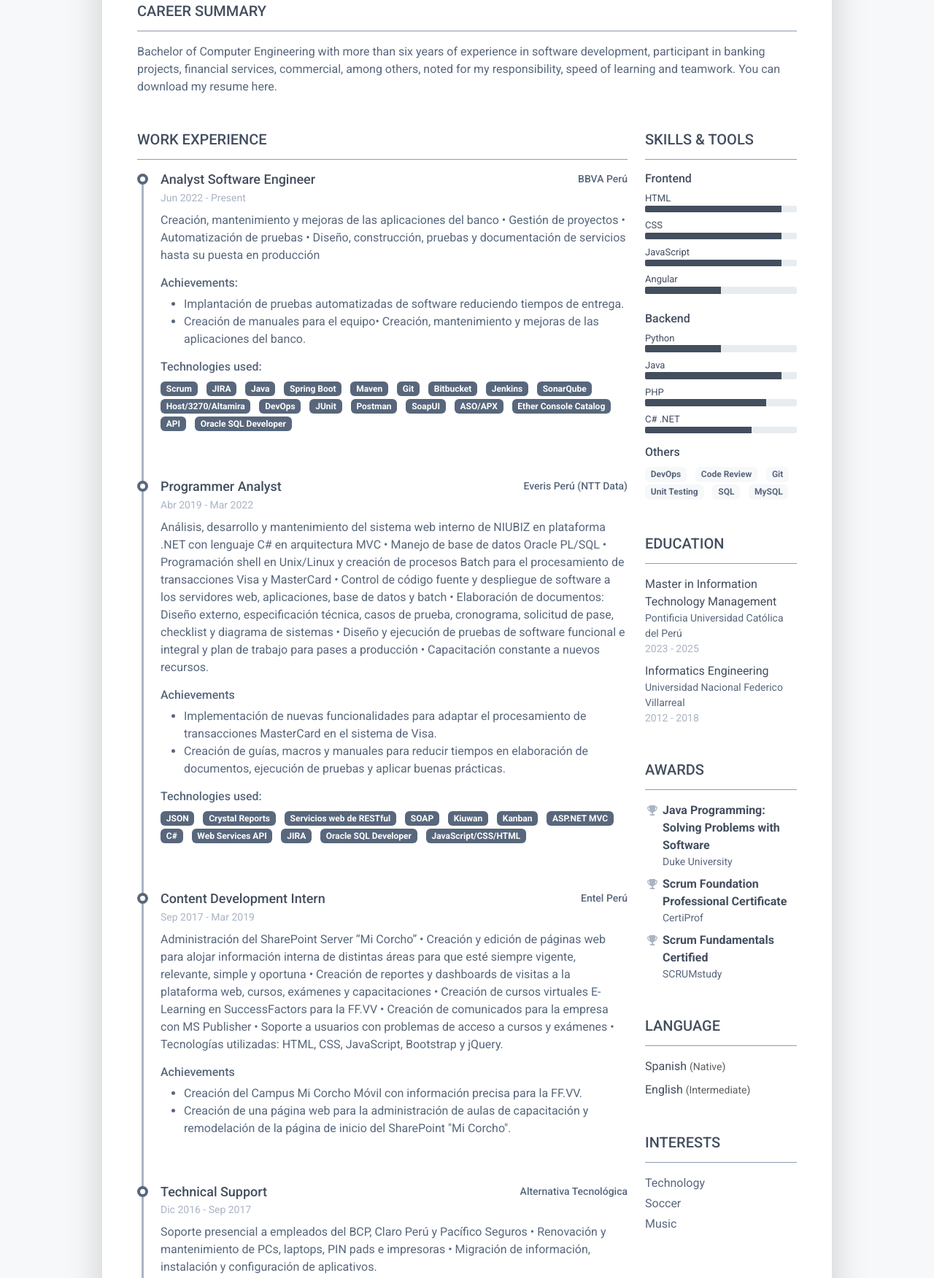
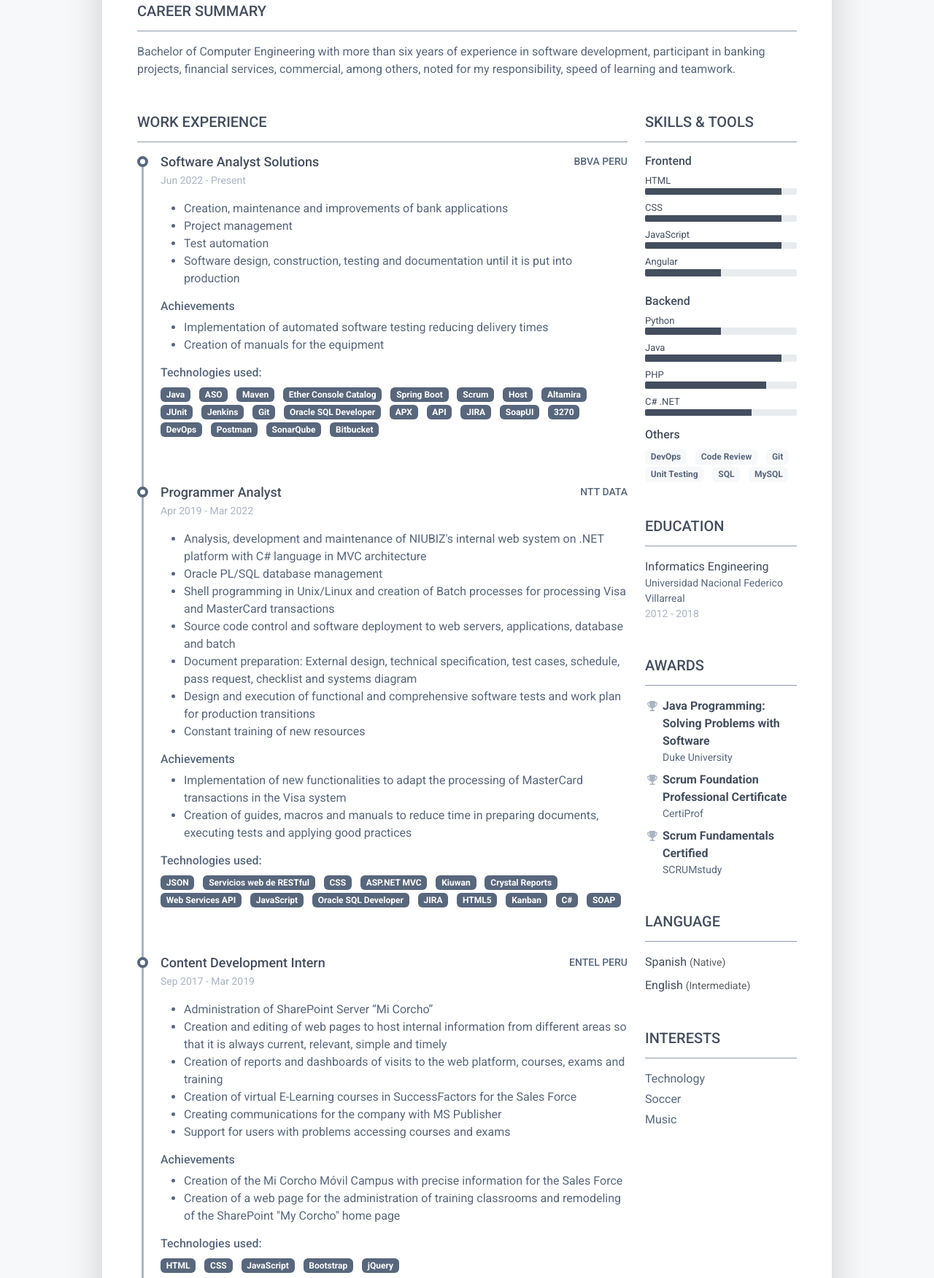
Before and after one commit to gustavoalcantarag/gustavoalcantara.github.io, a plain HTML site: page index.html in a window 1280 px wide. Shown: the part 295-2047 px from the top of the page at 73% size. Drawn offline with nearby package versions, Linux system fonts and the light colour scheme.

Commit message:
Update index.html

```diff
--- a/index.html
+++ b/index.html
@@ -42,7 +42,7 @@
 				    <div class="col">
 					    <div class="row p-4 justify-content-center justify-content-md-between">
 						    <div class="primary-info col-auto">
-							    <h1 class="name mt-0 mb-1 text-white text-uppercase text-uppercase">Gustavo Alcantara</h1>
+							    <h1 class="name mt-0 mb-1 text-white text-uppercase text-uppercase">Gustavo Alcantara G.</h1>
 							    <div class="title mb-3">Full Stack Developer</div>
 							    <ul class="list-unstyled">
 								    <li class="mb-2"><a class="text-link" href="mailto:tavo.alcantara@gmail.com"><i class="far fa-envelope fa-fw me-2" data-fa-transform="grow-3"></i>tavo.alcantara@gmail.com</a></li>
@@ -53,8 +53,8 @@
 							    <ul class="resume-social list-unstyled">
 					                <li class="mb-3"><a class="text-link" href="https://www.linkedin.com/in/gustavoalcantarag/" target="_blank"><span class="fa-container text-center me-2"><i class="fab fa-linkedin-in fa-fw"></i></span>/gustavoalcantarag</a></li>
 					                <li class="mb-3"><a class="text-link" href="https://github.com/gustavoalcantarag" target="_blank"><span class="fa-container text-center me-2"><i class="fab fa-github fa-fw"></i></span>/gustavoalcantarag</a></li>
-					                <li class="mb-3"><a class="text-link" href="https://drive.google.com/drive/folders/1IjV5GD0wQQuCf3KkVL7fktxoSZ6ECWCN" target="_blank"><span class="fa-container text-center me-2"><i class="fa-solid fa-briefcase"></i></span>Portafolio</a></li>
 					                <li class="mb-3"><a class="text-link" href="https://wa.link/yv6kht" target="_blank"><span class="fa-container text-center me-2"><i class="fab fa-whatsapp fa-fw"></i></span>Whatsapp</a></li>
+									<li class="mb-3"><a class="text-link" href="https://drive.google.com/drive/folders/1IjV5GD0wQQuCf3KkVL7fktxoSZ6ECWCN?usp=sharing" target="_blank"><span class="fa-container text-center me-2"><i class="fa-solid fa-briefcase fa-fw"></i></span>Documents</a></li>
 							    </ul>
 						    </div><!--//secondary-info-->
 					    </div><!--//row-->
@@ -66,7 +66,7 @@
 			    <section class="resume-section summary-section mb-5">
 				    <h2 class="resume-section-title text-uppercase font-weight-bold pb-3 mb-3">Career Summary</h2>
 				    <div class="resume-section-content">
-					    <p class="mb-0">Bachelor of Computer Engineering with more than six years of experience in software development, participant in banking projects, financial services, commercial, among others, noted for my responsibility, speed of learning and teamwork. <a class="text-reset text-link" href="https://drive.google.com/file/d/1oKyTlRlhZaCt-Qk2d0CyXM5U2KD-IG8o" target="_blank">You can download my resume here</a>.</p>
+					    <p class="mb-0">Bachelor of Computer Engineering with more than six years of experience in software development, participant in banking projects, financial services, commercial, among others, noted for my responsibility, speed of learning and teamwork.</p>
 				    </div>
 			    </section><!--//summary-section-->
 			    <div class="row">
@@ -75,43 +75,53 @@
 						    <h2 class="resume-section-title text-uppercase font-weight-bold pb-3 mb-3">Work Experience</h2>
 						    <div class="resume-section-content">
 							    <div class="resume-timeline position-relative">
-								    <article class="resume-timeline-item position-relative pb-5">
+
+									<article class="resume-timeline-item position-relative pb-5">
 
 									    <div class="resume-timeline-item-header mb-2">
 										    <div class="d-flex flex-column flex-md-row">
-										        <h3 class="resume-position-title font-weight-bold mb-1">Analyst Software Engineer</h3>
-										        <div class="resume-company-name ms-auto">BBVA Perú</div>
+										        <h3 class="resume-position-title font-weight-bold mb-1">Software Analyst Solutions</h3>
+										        <div class="resume-company-name ms-auto">BBVA PERU</div>
 										    </div><!--//row-->
 										    <div class="resume-position-time">Jun 2022 - Present</div>
 									    </div><!--//resume-timeline-item-header-->
 									    <div class="resume-timeline-item-desc">
-										    <p>Creación, mantenimiento y mejoras de las aplicaciones del banco • Gestión de proyectos • Automatización de pruebas • Diseño, construcción, pruebas y documentación de servicios hasta su puesta en producción</p>
-										    <h4 class="resume-timeline-item-desc-heading font-weight-bold">Achievements:</h4>
-										    <!-- <p>Praesentium voluptatum deleniti atque corrupti quos dolores et quas molestias excepturi sint occaecati cupiditate non provident.</p> -->
+										    <p>
+												<ul>
+													<li>Creation, maintenance and improvements of bank applications</li>
+													<li>Project management</li>
+													<li>Test automation</li>
+													<li>Software design, construction, testing and documentation until it is put into production</li>
+												</ul>
+											</p>
+										    <h4 class="resume-timeline-item-desc-heading font-weight-bold">Achievements</h4>
 										    <ul>
-											    <li>Implantación de pruebas automatizadas de software reduciendo tiempos de entrega.</li>
-											    <li>Creación de manuales para el equipo• Creación, mantenimiento y mejoras de las aplicaciones del banco.</li>
+											    <li>Implementation of automated software testing reducing delivery times</li>
+											    <li>Creation of manuals for the equipment</li>
 										    </ul>
 										    <h4 class="resume-timeline-item-desc-heading font-weight-bold">Technologies used:</h4>
 										    <ul class="list-inline">
+											    <li class="list-inline-item"><span class="badge bg-secondary badge-pill">Java</span></li>
+											    <li class="list-inline-item"><span class="badge bg-secondary badge-pill">ASO</span></li>
+											    <li class="list-inline-item"><span class="badge bg-secondary badge-pill">Maven</span></li>
+											    <li class="list-inline-item"><span class="badge bg-secondary badge-pill">Ether Console Catalog</span></li>
+											    <li class="list-inline-item"><span class="badge bg-secondary badge-pill">Spring Boot</span></li>
 											    <li class="list-inline-item"><span class="badge bg-secondary badge-pill">Scrum</span></li>
-											    <li class="list-inline-item"><span class="badge bg-secondary badge-pill">JIRA</span></li>
-											    <li class="list-inline-item"><span class="badge bg-secondary badge-pill">Java</span></li>
-											    <li class="list-inline-item"><span class="badge bg-secondary badge-pill">Spring Boot</span></li>
-											    <li class="list-inline-item"><span class="badge bg-secondary badge-pill">Maven</span></li>
-											    <li class="list-inline-item"><span class="badge bg-secondary badge-pill">Git</span></li>
+												<li class="list-inline-item"><span class="badge bg-secondary badge-pill">Host</span></li>
+												<li class="list-inline-item"><span class="badge bg-secondary badge-pill">Altamira</span></li>
+												<li class="list-inline-item"><span class="badge bg-secondary badge-pill">JUnit</span></li>
+												<li class="list-inline-item"><span class="badge bg-secondary badge-pill">Jenkins</span></li>
+												<li class="list-inline-item"><span class="badge bg-secondary badge-pill">Git</span></li>
+												<li class="list-inline-item"><span class="badge bg-secondary badge-pill">Oracle SQL Developer</span></li>
+												<li class="list-inline-item"><span class="badge bg-secondary badge-pill">APX</span></li>
+												<li class="list-inline-item"><span class="badge bg-secondary badge-pill">API</span></li>
+												<li class="list-inline-item"><span class="badge bg-secondary badge-pill">JIRA</span></li>
+												<li class="list-inline-item"><span class="badge bg-secondary badge-pill">SoapUI</span></li>
+												<li class="list-inline-item"><span class="badge bg-secondary badge-pill">3270</span></li>
+												<li class="list-inline-item"><span class="badge bg-secondary badge-pill">DevOps</span></li>
+												<li class="list-inline-item"><span class="badge bg-secondary badge-pill">Postman</span></li>
+												<li class="list-inline-item"><span class="badge bg-secondary badge-pill">SonarQube</span></li>
 												<li class="list-inline-item"><span class="badge bg-secondary badge-pill">Bitbucket</span></li>
-												<li class="list-inline-item"><span class="badge bg-secondary badge-pill">Jenkins</span></li>
-												<li class="list-inline-item"><span class="badge bg-secondary badge-pill">SonarQube</span></li>
-												<li class="list-inline-item"><span class="badge bg-secondary badge-pill">Host/3270/Altamira</span></li>
-												<li class="list-inline-item"><span class="badge bg-secondary badge-pill">DevOps</span></li>
-												<li class="list-inline-item"><span class="badge bg-secondary badge-pill">JUnit</span></li>
-												<li class="list-inline-item"><span class="badge bg-secondary badge-pill">Postman</span></li>
-												<li class="list-inline-item"><span class="badge bg-secondary badge-pill">SoapUI</span></li>
-												<li class="list-inline-item"><span class="badge bg-secondary badge-pill">ASO/APX</span></li>
-												<li class="list-inline-item"><span class="badge bg-secondary badge-pill">Ether Console Catalog</span></li>
-												<li class="list-inline-item"><span class="badge bg-secondary badge-pill">API</span></li>
-												<li class="list-inline-item"><span class="badge bg-secondary badge-pill">Oracle SQL Developer</span></li>
 										    </ul>
 									    </div><!--//resume-timeline-item-desc-->
 
@@ -122,32 +132,43 @@
 									    <div class="resume-timeline-item-header mb-2">
 										    <div class="d-flex flex-column flex-md-row">
 										        <h3 class="resume-position-title font-weight-bold mb-1">Programmer Analyst</h3>
-										        <div class="resume-company-name ms-auto">Everis Perú (NTT Data)</div>
+										        <div class="resume-company-name ms-auto">NTT DATA</div>
 										    </div><!--//row-->
-										    <div class="resume-position-time">Abr 2019 - Mar 2022</div>
+										    <div class="resume-position-time">Apr 2019 - Mar 2022</div>
 									    </div><!--//resume-timeline-item-header-->
 									    <div class="resume-timeline-item-desc">
-										    <p>Análisis, desarrollo y mantenimiento del sistema web interno de NIUBIZ en plataforma .NET con lenguaje C# en arquitectura MVC • Manejo de base de datos Oracle PL/SQL • Programación shell en Unix/Linux y creación de procesos Batch para el procesamiento de transacciones Visa y MasterCard • Control de código fuente y despliegue de software a los servidores web, aplicaciones, base de datos y batch • Elaboración de documentos: Diseño externo, especificación técnica, casos de prueba, cronograma, solicitud de pase, checklist y diagrama de sistemas • Diseño y ejecución de pruebas de software funcional e integral y plan de trabajo para pases a producción • Capacitación constante a nuevos recursos.</p>
+										    <p>
+												<ul>
+													<li>Analysis, development and maintenance of NIUBIZ's internal web system on .NET platform with C# language in MVC architecture</li>
+													<li>Oracle PL/SQL database management</li>
+													<li>Shell programming in Unix/Linux and creation of Batch processes for processing Visa and MasterCard transactions</li>
+													<li>Source code control and software deployment to web servers, applications, database and batch</li>
+													<li>Document preparation: External design, technical specification, test cases, schedule, pass request, checklist and systems diagram</li>
+													<li>Design and execution of functional and comprehensive software tests and work plan for production transitions</li>
+													<li>Constant training of new resources</li>
+												</ul>
+											</p>
 										    <h4 class="resume-timeline-item-desc-heading font-weight-bold">Achievements</h4>
 										    <ul>
-											    <li>Implementación de nuevas funcionalidades para adaptar el procesamiento de transacciones MasterCard en el sistema de Visa.</li>
-											    <li>Creación de guías, macros y manuales para reducir tiempos en elaboración de documentos, ejecución de pruebas y aplicar buenas prácticas.</li>
+											    <li>Implementation of new functionalities to adapt the processing of MasterCard transactions in the Visa system</li>
+											    <li>Creation of guides, macros and manuals to reduce time in preparing documents, executing tests and applying good practices</li>
 										    </ul>
 										    <h4 class="resume-timeline-item-desc-heading font-weight-bold">Technologies used:</h4>
 										    <ul class="list-inline">
 											    <li class="list-inline-item"><span class="badge bg-secondary badge-pill">JSON</span></li>
+											    <li class="list-inline-item"><span class="badge bg-secondary badge-pill">Servicios web de RESTful</span></li>
+											    <li class="list-inline-item"><span class="badge bg-secondary badge-pill">CSS</span></li>
+											    <li class="list-inline-item"><span class="badge bg-secondary badge-pill">ASP.NET MVC</span></li>
+											    <li class="list-inline-item"><span class="badge bg-secondary badge-pill">Kiuwan</span></li>
 											    <li class="list-inline-item"><span class="badge bg-secondary badge-pill">Crystal Reports</span></li>
-											    <li class="list-inline-item"><span class="badge bg-secondary badge-pill">Servicios web de RESTful</span></li>
-											    <li class="list-inline-item"><span class="badge bg-secondary badge-pill">SOAP</span></li>
-											    <li class="list-inline-item"><span class="badge bg-secondary badge-pill">Kiuwan</span></li>
-											    <li class="list-inline-item"><span class="badge bg-secondary badge-pill">Kanban</span></li>
-												<li class="list-inline-item"><span class="badge bg-secondary badge-pill">ASP.NET MVC</span></li>
+												<li class="list-inline-item"><span class="badge bg-secondary badge-pill">Web Services API</span></li>
+												<li class="list-inline-item"><span class="badge bg-secondary badge-pill">JavaScript</span></li>
+												<li class="list-inline-item"><span class="badge bg-secondary badge-pill">Oracle SQL Developer</span></li>
+												<li class="list-inline-item"><span class="badge bg-secondary badge-pill">JIRA</span></li>
+												<li class="list-inline-item"><span class="badge bg-secondary badge-pill">HTML5</span></li>
+												<li class="list-inline-item"><span class="badge bg-secondary badge-pill">Kanban</span></li>
 												<li class="list-inline-item"><span class="badge bg-secondary badge-pill">C#</span></li>
-												<li class="list-inline-item"><span class="badge bg-secondary badge-pill">Web Services API</span></li>
-												<li class="list-inline-item"><span class="badge bg-secondary badge-pill">JIRA</span></li>
-												<li class="list-inline-item"><span class="badge bg-secondary badge-pill">Oracle SQL Developer</span></li>
-												<li class="list-inline-item"><span class="badge bg-secondary badge-pill">JavaScript/CSS/HTML</span></li>
-
+												<li class="list-inline-item"><span class="badge bg-secondary badge-pill">SOAP</span></li>
 										    </ul>
 									    </div><!--//resume-timeline-item-desc-->
 
@@ -158,25 +179,34 @@
 									    <div class="resume-timeline-item-header mb-2">
 										    <div class="d-flex flex-column flex-md-row">
 										        <h3 class="resume-position-title font-weight-bold mb-1">Content Development Intern</h3>
-										        <div class="resume-company-name ms-auto">Entel Perú</div>
+										        <div class="resume-company-name ms-auto">ENTEL PERU</div>
 										    </div><!--//row-->
 										    <div class="resume-position-time">Sep 2017 - Mar 2019</div>
 									    </div><!--//resume-timeline-item-header-->
 									    <div class="resume-timeline-item-desc">
-										    <p>Administración del SharePoint Server “Mi Corcho” • Creación y edición de páginas web para alojar información interna de distintas áreas para que esté siempre vigente, relevante, simple y oportuna • Creación de reportes y dashboards de visitas a la plataforma web, cursos, exámenes y capacitaciones • Creación de cursos virtuales E-Learning en SuccessFactors para la FF.VV • Creación de comunicados para la empresa con MS Publisher • Soporte a usuarios con problemas de acceso a cursos y exámenes • Tecnologías utilizadas: HTML, CSS, JavaScript, Bootstrap y jQuery.</p>
+										    <p>
+												<ul>
+													<li>Administration of SharePoint Server “Mi Corcho”</li>
+													<li>Creation and editing of web pages to host internal information from different areas so that it is always current, relevant, simple and timely</li>
+													<li>Creation of reports and dashboards of visits to the web platform, courses, exams and training</li>
+													<li>Creation of virtual E-Learning courses in SuccessFactors for the Sales Force</li>
+													<li>Creating communications for the company with MS Publisher</li>
+													<li>Support for users with problems accessing courses and exams</li>
+												</ul>
+											</p>
 										    <h4 class="resume-timeline-item-desc-heading font-weight-bold">Achievements</h4>
 										    <ul>
-											    <li>Creación del Campus Mi Corcho Móvil con información precisa para la FF.VV.</li>
-											    <li>Creación de una página web para la administración de aulas de capacitación y remodelación de la página de inicio del SharePoint "Mi Corcho".</li>
+											    <li>Creation of the Mi Corcho Móvil Campus with precise information for the Sales Force</li>
+											    <li>Creation of a web page for the administration of training classrooms and remodeling of the SharePoint "My Corcho" home page</li>
 										    </ul>
-										    <!-- <h4 class="resume-timeline-item-desc-heading font-weight-bold">Technologies used:</h4>
+											<h4 class="resume-timeline-item-desc-heading font-weight-bold">Technologies used:</h4>
 										    <ul class="list-inline">
-											    <li class="list-inline-item"><span class="badge bg-secondary badge-pill">Django</span></li>
+											    <li class="list-inline-item"><span class="badge bg-secondary badge-pill">HTML</span></li>
+											    <li class="list-inline-item"><span class="badge bg-secondary badge-pill">CSS</span></li>
 											    <li class="list-inline-item"><span class="badge bg-secondary badge-pill">JavaScript</span></li>
-											    <li class="list-inline-item"><span class="badge bg-secondary badge-pill">Node.js</span></li>
-											    <li class="list-inline-item"><span class="badge bg-secondary badge-pill">Require.js</span></li>
-											    <li class="list-inline-item"><span class="badge bg-secondary badge-pill">HTML/SASS</span></li>
-										    </ul> -->
+											    <li class="list-inline-item"><span class="badge bg-secondary badge-pill">Bootstrap</span></li>
+											    <li class="list-inline-item"><span class="badge bg-secondary badge-pill">jQuery</span></li>
+										    </ul>
 									    </div><!--//resume-timeline-item-desc-->
 
 								    </article><!--//resume-timeline-item-->
@@ -186,12 +216,23 @@
 									    <div class="resume-timeline-item-header mb-2">
 										    <div class="d-flex flex-column flex-md-row">
 										        <h3 class="resume-position-title font-weight-bold mb-1">Technical Support</h3>
-										        <div class="resume-company-name ms-auto">Alternativa Tecnológica</div>
+										        <div class="resume-company-name ms-auto">ALTERNATIVA TECNOLOGICA</div>
 										    </div><!--//row-->
 										    <div class="resume-position-time">Dic 2016 - Sep 2017</div>
 									    </div><!--//resume-timeline-item-header-->
 									    <div class="resume-timeline-item-desc">
-										    <p>Soporte presencial a empleados del BCP, Claro Perú y Pacífico Seguros • Renovación y mantenimiento de PCs, laptops, PIN pads e impresoras • Migración de información, instalación y configuración de aplicativos.</p>
+										    <p>
+												<ul>
+													<li>In-person support to employees of BCP, Claro Perú and Pacífico Seguros</li>
+													<li>Renewal and maintenance of PCs, laptops, PIN pads and printers</li>
+													<li>Migration of information, installation and configuration of applications</li>
+												</ul>
+											</p>
+											<h4 class="resume-timeline-item-desc-heading font-weight-bold">Achievements</h4>
+										    <ul>
+											    <li>Team Leader in the PC renewal project at BCP</li>
+											    <li>Greater number of services per day</li>
+										    </ul>
 										    <!-- <h4 class="resume-timeline-item-desc-heading font-weight-bold">Technologies used:</h4>
 										    <ul class="list-inline">
 											    <li class="list-inline-item"><span class="badge bg-secondary badge-pill">Ruby on Rails</span></li>
@@ -290,11 +331,6 @@
 						    <h2 class="resume-section-title text-uppercase font-weight-bold pb-3 mb-3">Education</h2>
 						    <div class="resume-section-content">
 							    <ul class="list-unstyled">
-								    <li class="mb-2">
-										<div class="resume-degree font-weight-bold">Master in Information Technology Management</div>
-								        <div class="resume-degree-org">Pontificia Universidad Católica del Perú</div>
-								        <div class="resume-degree-time">2023 - 2025</div>
-								    </li>
 								    <li>
 								        <div class="resume-degree font-weight-bold">Informatics Engineering</div>
 								        <div class="resume-degree-org">Universidad Nacional Federico Villarreal</div>
```
